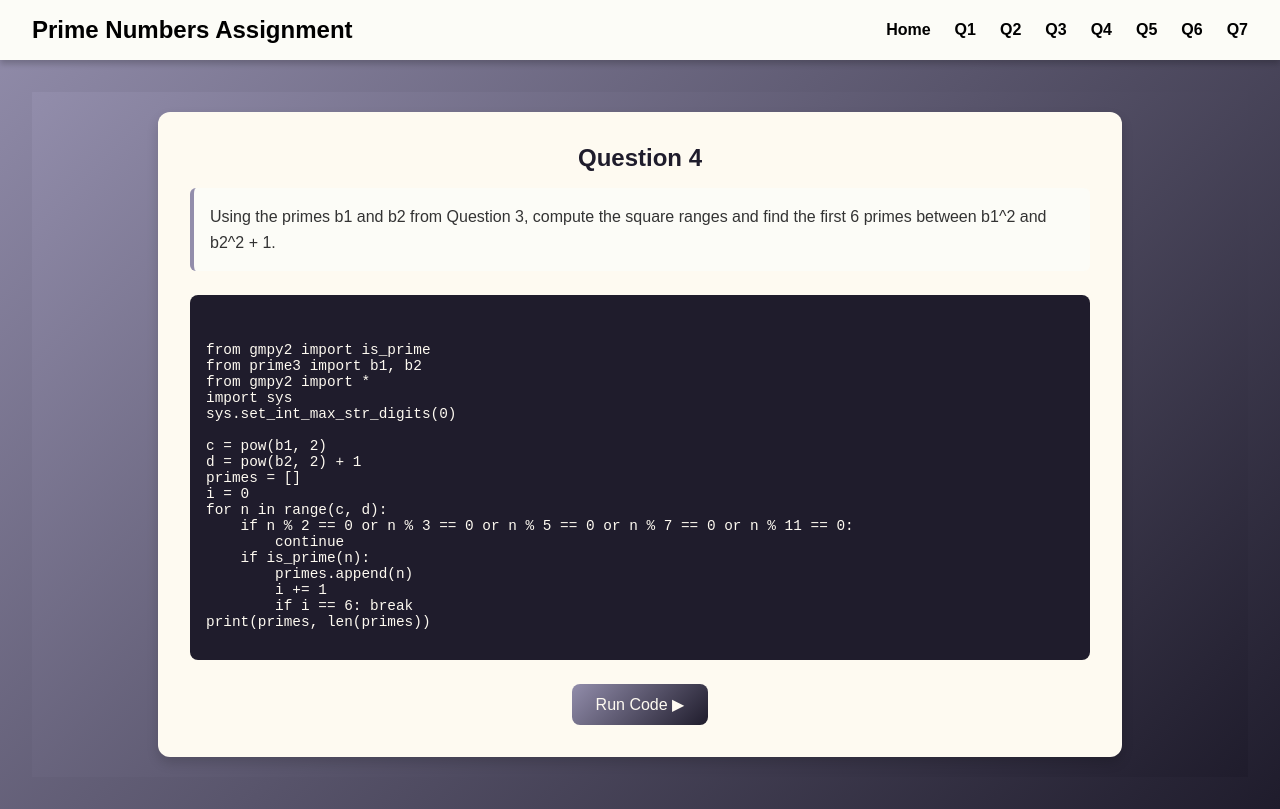
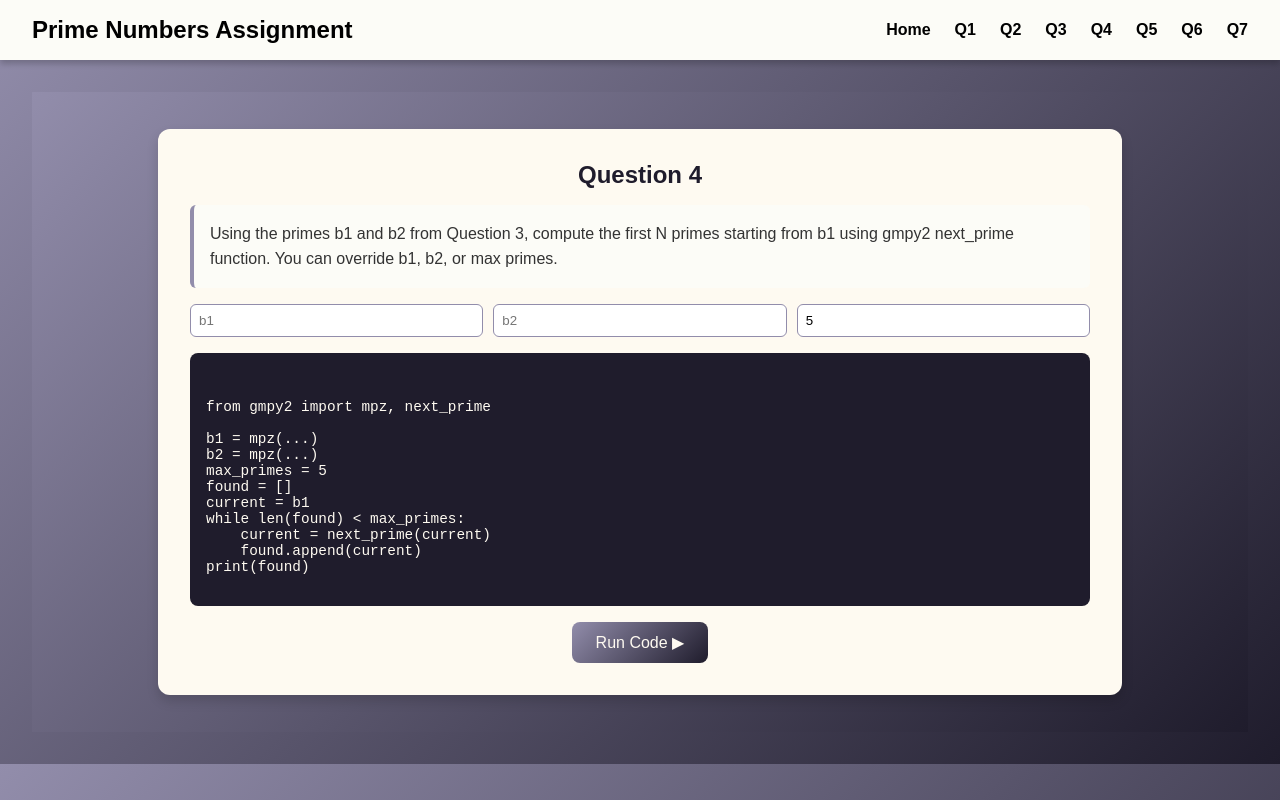
Before and after one commit to rohith-0601/NM_JM, a React (Vite) app in the folder frontend/: page /q4 in a window 1280 px wide. Built offline with nearby package versions, Linux system fonts and the light colour scheme.

Commit message:
added inputs and backend optimized

```diff
--- a/frontend/src/pages/Q4.jsx
+++ b/frontend/src/pages/Q4.jsx
@@ -1,123 +1,78 @@
-import React, { useState } from "react";
+import React, { useState, useEffect, useRef } from "react";
 import axios from "axios";
 
 const questionText = `
-Using the primes b1 and b2 from Question 3, compute the square ranges
-and find the first 6 primes between b1^2 and b2^2 + 1.
+Using the primes b1 and b2 from Question 3, compute the first N primes
+starting from b1 using gmpy2 next_prime function. You can override b1, b2, or max primes.
 `;
 
 const pythonCode = `
-from gmpy2 import is_prime
-from prime3 import b1, b2
-from gmpy2 import *
-import sys
-sys.set_int_max_str_digits(0)
+from gmpy2 import mpz, next_prime
 
-c = pow(b1, 2)
-d = pow(b2, 2) + 1
-primes = []
-i = 0
-for n in range(c, d):
-    if n % 2 == 0 or n % 3 == 0 or n % 5 == 0 or n % 7 == 0 or n % 11 == 0:
-        continue
-    if is_prime(n):
-        primes.append(n)
-        i += 1
-        if i == 6: break
-print(primes, len(primes))
+b1 = mpz(...)
+b2 = mpz(...)
+max_primes = 5
+found = []
+current = b1
+while len(found) < max_primes:
+    current = next_prime(current)
+    found.append(current)
+print(found)
 `;
 
 const styles = {
-  container: {
-    display: "flex",
-    justifyContent: "center",
-    alignItems: "center",
-    minHeight: "75vh",
-    background: "linear-gradient(135deg, #928DAB, #1F1C2C)",
-    padding: "20px",
-  },
-  card: {
-    background: "#FEFAF1",
-    padding: "2rem",
-    borderRadius: "12px",
-    boxShadow: "0 6px 12px rgba(0,0,0,0.15)",
-    maxWidth: "900px",
-    width: "100%",
-  },
+  container: { display: "flex", justifyContent: "center", alignItems: "center", minHeight: "75vh", background: "linear-gradient(135deg, #928DAB, #1F1C2C)", padding: "20px" },
+  card: { background: "#FEFAF1", padding: "2rem", borderRadius: "12px", boxShadow: "0 6px 12px rgba(0,0,0,0.15)", maxWidth: "900px", width: "100%" },
   title: { textAlign: "center", marginBottom: "1rem", color: "#1F1C2C" },
-  questionBox: {
-    background: "#FCFCF7",
-    padding: "1rem",
-    borderLeft: "4px solid #928DAB",
-    marginBottom: "1.5rem",
-    borderRadius: "6px",
-    fontSize: "1rem",
-    lineHeight: "1.6",
-    color: "#333",
-  },
-  codeBox: {
-    background: "#1F1C2C",
-    color: "#FEFAF1",
-    padding: "1rem",
-    borderRadius: "8px",
-    marginBottom: "1.5rem",
-    fontFamily: "monospace",
-    fontSize: "0.9rem",
-    whiteSpace: "pre-wrap",
-    wordBreak: "break-word",
-  },
-  button: {
-    background: "linear-gradient(135deg, #928DAB, #1F1C2C)",
-    color: "#FEFAF1",
-    border: "none",
-    padding: "0.7rem 1.5rem",
-    fontSize: "1rem",
-    borderRadius: "8px",
-    cursor: "pointer",
-    display: "block",
-    margin: "0 auto",
-    transition: "0.3s",
-  },
-  outputBox: {
-    background: "#FCFCF7",
-    padding: "1rem",
-    marginTop: "1rem",
-    borderRadius: "8px",
-    fontFamily: "monospace",
-    fontSize: "0.9rem",
-    lineHeight: "1.4",
-    whiteSpace: "pre-wrap",
-    wordBreak: "break-word",
-    boxShadow: "inset 0 2px 6px rgba(0,0,0,0.1)",
-    color: "#000",
-    maxHeight: "60vh",
-    overflowY: "auto",
-  },
+  questionBox: { background: "#FCFCF7", padding: "1rem", borderLeft: "4px solid #928DAB", marginBottom: "1rem", borderRadius: "6px", fontSize: "1rem", lineHeight: "1.6", color: "#333" },
+  inputBox: { display: "flex", gap: "10px", marginBottom: "1rem" },
+  input: { flex: 1, padding: "0.5rem", borderRadius: "6px", border: "1px solid #928DAB" },
+  codeBox: { background: "#1F1C2C", color: "#FEFAF1", padding: "1rem", borderRadius: "8px", marginBottom: "1rem", fontFamily: "monospace", fontSize: "0.9rem", whiteSpace: "pre-wrap", wordBreak: "break-word" },
+  button: { background: "linear-gradient(135deg, #928DAB, #1F1C2C)", color: "#FEFAF1", border: "none", padding: "0.7rem 1.5rem", fontSize: "1rem", borderRadius: "8px", cursor: "pointer", display: "block", margin: "0 auto", transition: "0.3s" },
+  outputBox: { background: "#FCFCF7", padding: "1rem", marginTop: "1rem", borderRadius: "8px", fontFamily: "monospace", whiteSpace: "pre-wrap", wordBreak: "break-word", boxShadow: "inset 0 2px 6px rgba(0,0,0,0.1)", color: "#000", maxHeight: "50vh", overflowY: "auto" },
+  timer: { textAlign: "center", marginTop: "0.5rem", fontWeight: "bold", color: "#1F1C2C" },
 };
 
-function Q4() {
-  const [result, setResult] = useState(null);
+function Q4({ defaultB1, defaultB2 }) {
+  const [b1, setB1] = useState(defaultB1 || "");
+  const [b2, setB2] = useState(defaultB2 || "");
+  const [maxPrimes, setMaxPrimes] = useState(5);
+  const [result, setResult] = useState([]);
   const [loading, setLoading] = useState(false);
+  const [seconds, setSeconds] = useState(0);
+  const timerRef = useRef(null);
 
   const runCode = async () => {
     setLoading(true);
-    setResult(null);
+    setResult([]);
+    setSeconds(0);
+
+    timerRef.current = setInterval(() => setSeconds(prev => prev + 1), 1000);
+
     try {
-      const res = await axios.get("http://127.0.0.1:5001/api/q4");
+      const res = await axios.post("http://127.0.0.1:5001/api/q4", {
+        b1: b1 || defaultB1,
+        b2: b2 || defaultB2,
+        max_primes: maxPrimes
+      });
+
       if (res.data?.primes_found_in_demo_range) {
-        // Only print numbers, each in a new line
-        setResult(res.data.primes_found_in_demo_range.join("\n"));
-      } else if (res.data?.primes) {
-        setResult(res.data.primes.join("\n"));
+        setResult(res.data.primes_found_in_demo_range);
       } else {
-        setResult("No primes found");
+        setResult(["No primes found"]);
       }
     } catch (err) {
       console.error(err);
-      setResult("Error fetching results");
+      setResult(["Error fetching results"]);
     }
+
+    clearInterval(timerRef.current);
     setLoading(false);
   };
+
+  useEffect(() => {
+    return () => clearInterval(timerRef.current);
+  }, []);
 
   return (
     <div style={styles.container}>
@@ -125,20 +80,31 @@ function Q4() {
         <h2 style={styles.title}>Question 4</h2>
         <p style={styles.questionBox}>{questionText}</p>
 
-        <div style={styles.codeBox}>
-          <pre>{pythonCode}</pre>
+        <div style={styles.inputBox}>
+          <input type="text" style={styles.input} value={b1} onChange={e => setB1(e.target.value)} placeholder={`b1`} />
+          <input type="text" style={styles.input} value={b2} onChange={e => setB2(e.target.value)} placeholder={`b2`} />
+          <input type="number" style={styles.input} value={maxPrimes} onChange={e => setMaxPrimes(Number(e.target.value))} placeholder="Max primes" />
         </div>
+
+        <div style={styles.codeBox}><pre>{pythonCode}</pre></div>
 
         <button
           style={styles.button}
-          onMouseOver={(e) => (e.target.style.opacity = 0.8)}
-          onMouseOut={(e) => (e.target.style.opacity = 1)}
+          onMouseOver={e => (e.target.style.opacity = 0.8)}
+          onMouseOut={e => (e.target.style.opacity = 1)}
           onClick={runCode}
+          disabled={loading}
         >
           {loading ? "Running..." : "Run Code ▶"}
         </button>
 
-        {result && <div style={styles.outputBox}>{result}</div>}
+        {loading && <div style={styles.timer}>Elapsed: {seconds} sec</div>}
+
+        {result.length > 0 && (
+          <div style={styles.outputBox}>
+            {result.map((prime, i) => <div key={i}>{prime}</div>)}
+          </div>
+        )}
       </div>
     </div>
   );
```
Also changed, not shown: 1 other file (tests, documents, lock files or other folders).
